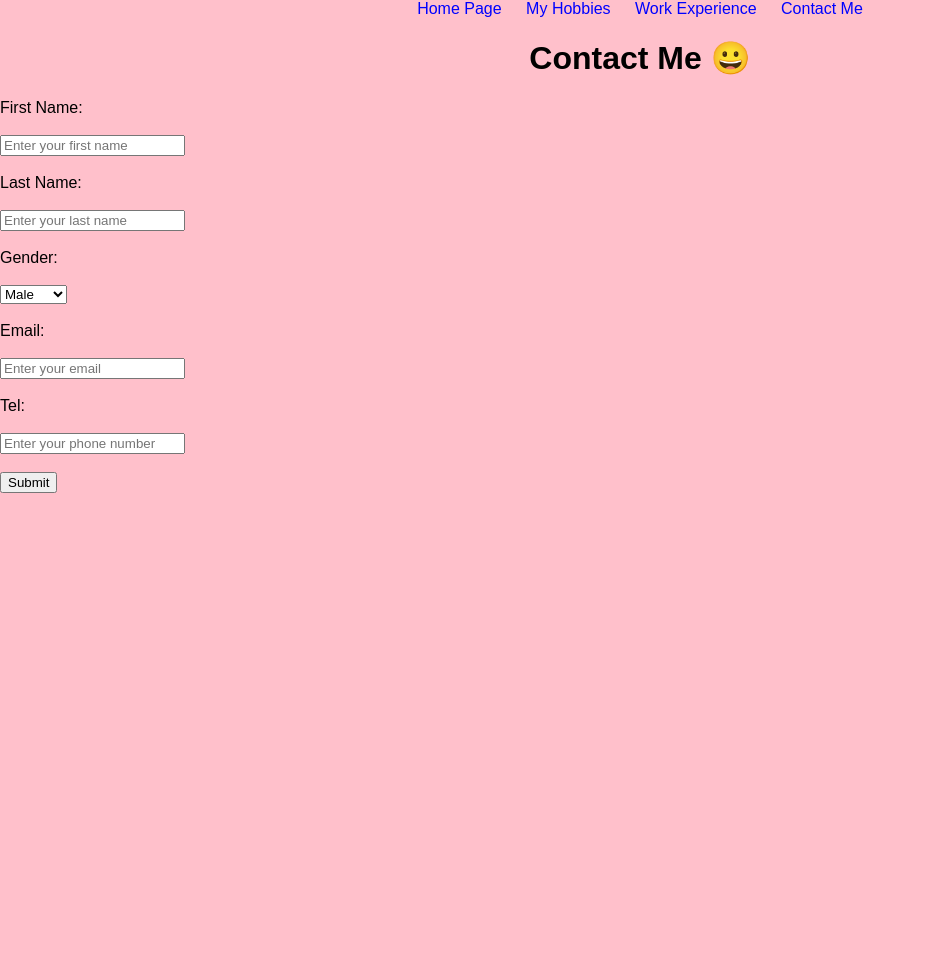
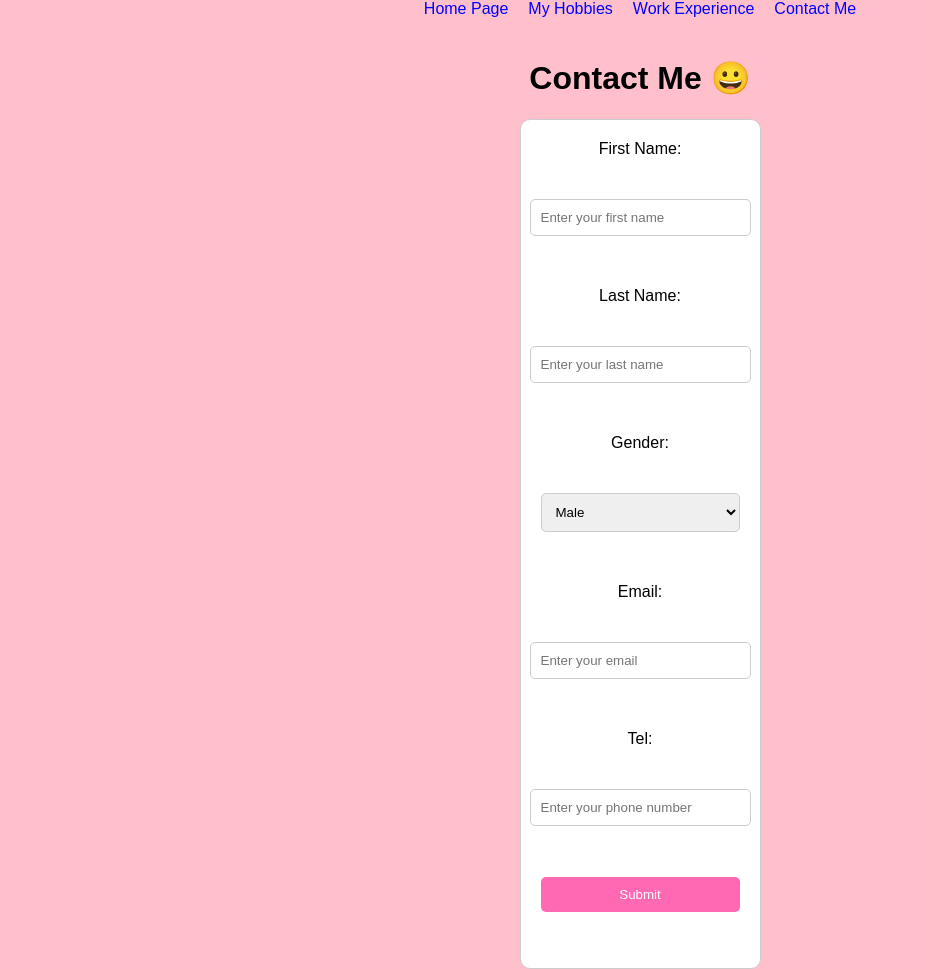
Before and after one commit to tmaetasit/resume, a plain HTML site: page contact me.html in a window 1280 px wide. Shown: the whole page, without its empty margins (0-926 px from the left). Before the commit the page ends 800 px from the top, so only its background shows below. Drawn offline with Linux system fonts and the light colour scheme.

Commit message:
lastest update

```diff
--- a/contact me.html
+++ b/contact me.html
@@ -4,11 +4,9 @@
     <meta charset="UTF-8" />
     <meta name="viewport" content="width=device-width, initial-scale=1.0" />
     <title>Contact Me</title>
-    <link rel="stylesheet" href="style.css"> <!-- Link to external CSS file -->
+    <link rel="stylesheet" href="style.css" />
   </head>
   <body class="pink-bg">
-
-    <!-- Navigation Links -->
     <nav>
       <a href="index.html">Home Page</a>
       <a href="MyHobbies.html">My Hobbies</a>
@@ -16,30 +14,48 @@
       <a href="contactme.html">Contact Me</a>
     </nav>
 
-    <!-- Main Content -->
     <h1>Contact Me &#128512;</h1>
 
     <form action="">
       <label for="firstname">First Name:</label><br /><br />
-        <input type="text" id="firstname" name="firstname" placeholder="Enter your first name"><br /><br />
+      <input
+        type="text"
+        id="firstname"
+        name="firstname"
+        placeholder="Enter your first name"
+      /><br /><br />
 
       <label for="lastname">Last Name:</label><br /><br />
-        <input type="text" id="lastname" name="lastname" placeholder="Enter your last name"><br /><br />
+      <input
+        type="text"
+        id="lastname"
+        name="lastname"
+        placeholder="Enter your last name"
+      /><br /><br />
 
       <label for="gender">Gender:</label><br /><br />
       <select name="gender" id="gender">
         <option value="Male">Male</option>
-            <option value="Female">Female</option>
-        </select><br /><br />
+        <option value="Female">Female</option></select
+      ><br /><br />
 
       <label for="email">Email:</label><br /><br />
-        <input type="email" id="email" name="email" placeholder="Enter your email"><br /><br />
+      <input
+        type="email"
+        id="email"
+        name="email"
+        placeholder="Enter your email"
+      /><br /><br />
 
       <label for="tel">Tel:</label><br /><br />
-        <input type="tel" id="tel" name="tel" placeholder="Enter your phone number"><br /><br />
+      <input
+        type="tel"
+        id="tel"
+        name="tel"
+        placeholder="Enter your phone number"
+      /><br /><br />
 
-        <input type="submit" value="Submit"><br /><br />
+      <input type="submit" value="Submit" /><br /><br />
     </form>
-
   </body>
 </html>
--- a/style.css
+++ b/style.css
@@ -1,31 +1,30 @@
+/* สไตล์พื้นฐานของ body */
+body {
+  font-family: Arial, sans-serif;
+  margin: 0;
+  padding: 0;
+  background-color: #ffc0cb; /* สีพื้นหลังชมพูอ่อน */
+  display: flex;
+  flex-direction: column;
+  justify-content: center;
+  align-items: center;
+  min-height: 100vh; /* ทำให้ body มีความสูงเต็มหน้าจอ */
+}
 
-        h1, h2, h3, p {
-            text-align: center;
-        }
+/* จัดข้อความของหัวข้อและย่อหน้าให้อยู่กึ่งกลาง */
+h1,
+h2,
+h3,
+p {
+  text-align: center;
+}
 
-        .centered-list {
-            display: inline-block;
-            text-align: left; /* ให้จุด li อยู่หน้าตัวหนังสือ */
-        }
-
-        ul {
-            padding-left: 20px; /* ให้มีระยะห่างที่เหมาะสมสำหรับจุด li */
-        }
-
-    h1, h2, h3, p {
-        text-align: center;
-    }
-
-    .centered-list {
-        display: inline-block;
-        text-align: left; /* ให้จุด li อยู่หน้าตัวหนังสือ */
-    }
-
-    ul {
-        padding-left: 20px; /* ให้มีระยะห่างที่เหมาะสมสำหรับจุด li */
-    }
-
-
+/* จัดลิงก์ในแถบนำทางให้อยู่กึ่งกลาง */
+nav {
+  display: flex;
+  justify-content: center;
+  margin-bottom: 20px;
+}
 
 nav a {
   color: blue;
@@ -37,58 +36,78 @@ nav a:hover {
   text-decoration: underline;
 }
 
-
-body {
-  background-color: pink;
-  font-family: Arial, sans-serif;
-  margin: 0;
-  padding: 0;
+/* สไตล์ของฟอร์ม */
+form {
+  display: flex;
+  flex-direction: column;
+  justify-content: center;
+  align-items: center;
+  border: 1px solid #ccc;
+  padding: 20px;
+  background-color: white;
+  border-radius: 10px;
 }
 
-.pink-bg {
-  background-color: pink;
+label {
+  text-align: center;
+  width: 100%;
 }
 
-.center-img {
-  display: block;
-  margin-left: auto;
-  margin-right: auto;
-  border-radius: 50px;
-  width: 200px;
-  height: 200px;
+/* สไตล์ของช่อง input และ select */
+input[type="text"],
+input[type="email"],
+input[type="tel"],
+select {
+  width: 100%;
+  padding: 10px;
+  margin-top: 5px;
+  margin-bottom: 15px;
+  border: 1px solid #ccc;
+  border-radius: 5px;
 }
 
-h1, h2, h3, p {
-  text-align: center;
+/* สไตล์ของปุ่ม submit */
+input[type="submit"] {
+  width: 100%;
+  padding: 10px;
+  background-color: #ff69b4; /* สีปุ่มชมพูสด */
+  color: white;
+  border: none;
+  border-radius: 5px;
+  cursor: pointer;
 }
 
+input[type="submit"]:hover {
+  background-color: #ff1493; /* สีชมพูเข้มเมื่อเอาเมาส์ไปวาง */
+}
+
+/* สไตล์ของรายการ (list) ที่จัดกึ่งกลาง */
 .centered-list {
   display: inline-block;
   text-align: left;
   padding-left: 20px;
 }
 
-nav {
-  text-align: center;
-  margin-bottom: 20px;
+.centered-list ul {
+  padding: 0;
 }
 
-nav a {
-  margin: 0 10px;
-  text-decoration: none;
-
+.centered-list li {
+  margin: 5px 0;
 }
 
-table, th, td {
+/* สไตล์ของตาราง */
+table,
+th,
+td {
   border: 1px solid #000;
   border-collapse: collapse;
   margin: auto;
   width: 50%;
-  height: 50%;
   text-align: center;
 }
 
-/* Image container for hobbies and movies */
+/* คอนเทนเนอร์รูปภาพสำหรับงานอดิเรกและภาพยนตร์ */
 .image-container {
   display: flex;
   justify-content: center;
@@ -102,16 +121,12 @@ table, th, td {
   height: 200px;
 }
 
-.centered-list {
-  display: flex;
-  justify-content: center;
-  text-align: left;
+/* จัดภาพให้กึ่งกลาง */
+.center-img {
+  display: block;
+  margin-left: auto;
+  margin-right: auto;
+  border-radius: 50px;
+  width: 200px;
+  height: 200px;
 }
-
-.centered-list ul {
-  padding: 0;
-}
-
-.centered-list li {
-  margin: 5px 0;
-}
```
Also changed, not shown: MyHobbies.html (+5 -5 lines), WorkExperience.html (+7 -6 lines), index.html (+13 -12 lines). Lines whose indentation alone changed are shown as unchanged.
